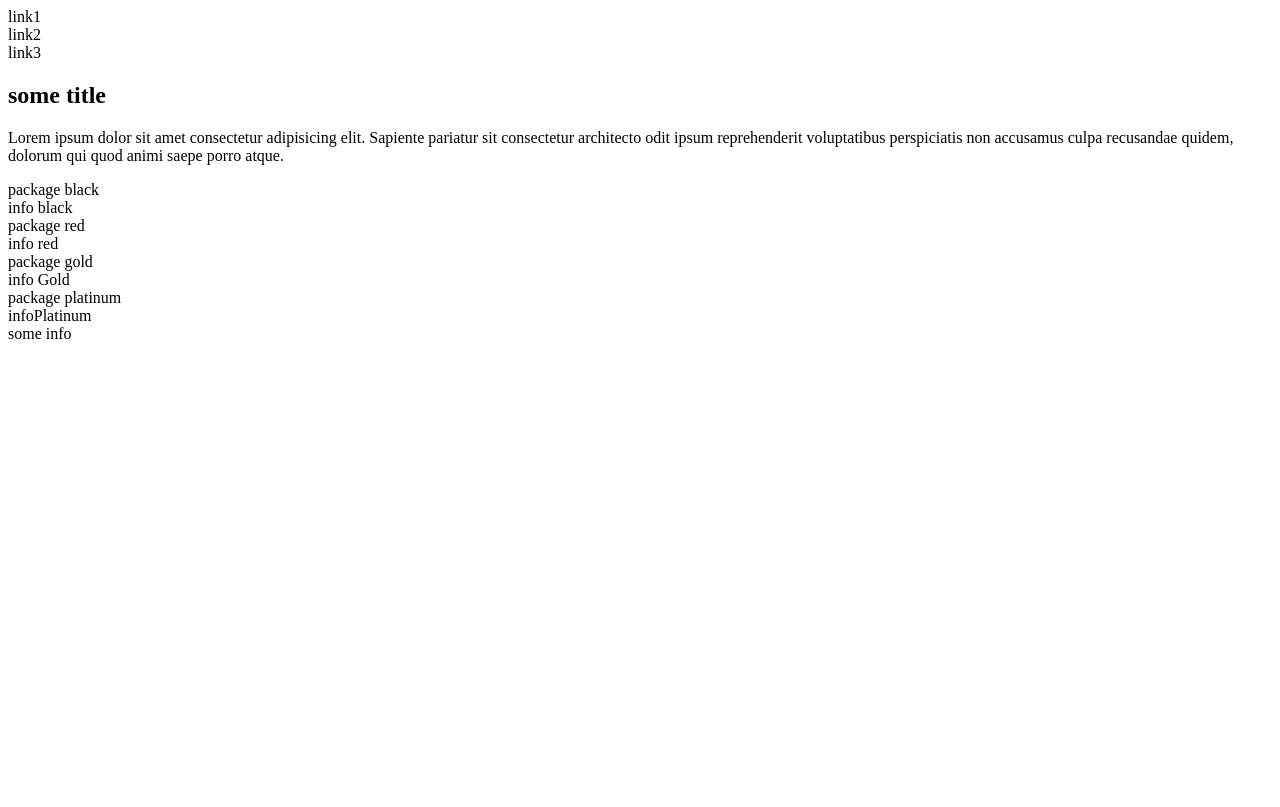
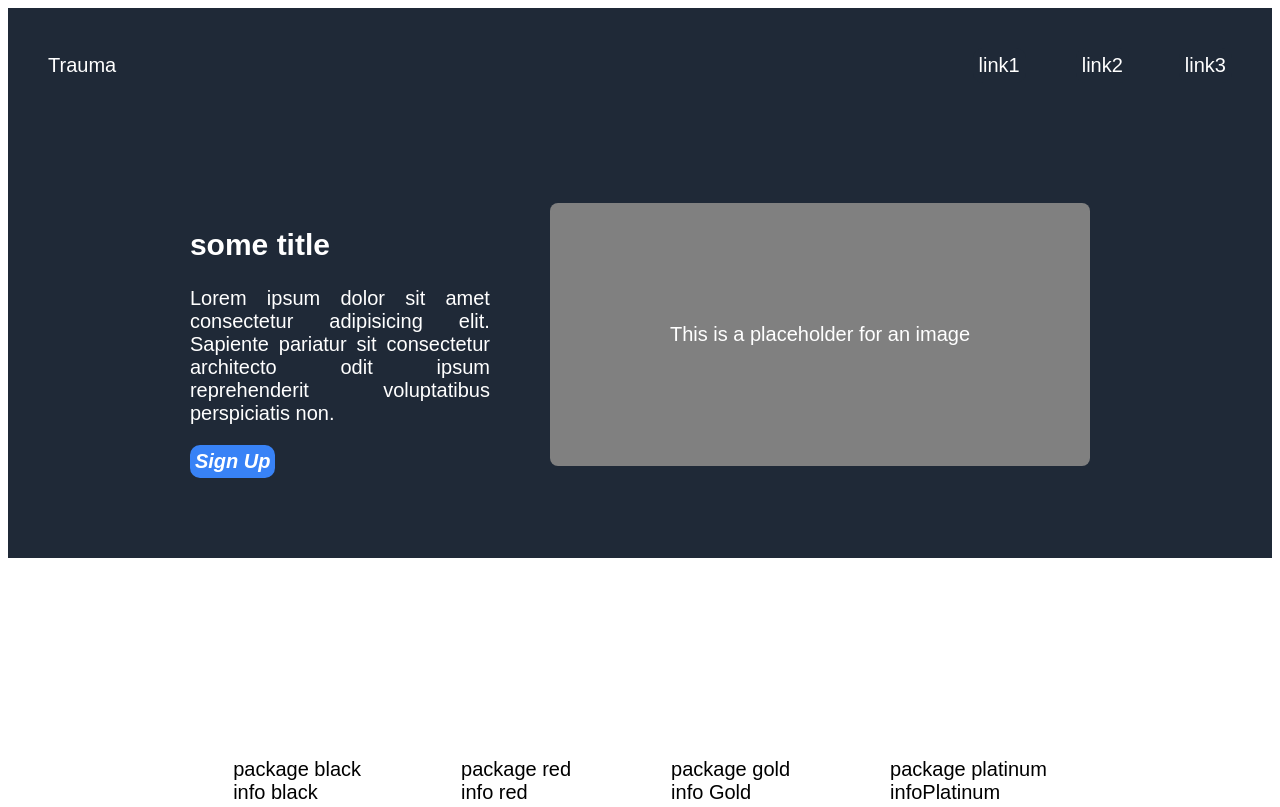
Before and after one commit to DMCarragen/Landing-Page-Project, a plain HTML site: page index.html in a window 1280 px wide. Shown: the top 807 px of the page. Drawn offline with Linux system fonts and the light colour scheme.

Commit message:
Landing page organzed based on the odin project example

```diff
--- a/index.html
+++ b/index.html
@@ -9,18 +9,23 @@
 </head>
 <body>
     <header>
-        <div class="logo"></div>
-        <div class="myButton"> link1</div>
-        <div class="myButton">link2</div>
-        <div class="myButton">link3</div>
+        <div class="logo">Trauma</div>
+        <div class="footerLinks">
+        <a href="" class="myButton">link1</a>
+        <a href="" class="myButton">link2</a>
+        <a href="" class="myButton">link3</a> </div>
     </header>
 
     <div class="bigInfo">
+        <div class="left">
       <h2>some title</h2>
       <p> Lorem ipsum dolor sit amet consectetur adipisicing elit. Sapiente
-        pariatur sit consectetur architecto odit ipsum reprehenderit voluptatibus perspiciatis non
-        accusamus culpa recusandae quidem, dolorum qui quod animi saepe porro atque.</p>
-        <div class="media-container"></div>
+        pariatur sit consectetur architecto odit ipsum reprehenderit voluptatibus perspiciatis non.</p>
+        <a href="" class="signUp">Sign Up</a>
+        </div>
+        <div class="right">
+        <div class="media-container">This is a placeholder for an image</div>
+        </div>
     </div>
     <div class="packagesComparison">
         <div class="package">package black
@@ -37,8 +42,19 @@
         </div>
     </div>
     <div class="clientExperience">
-        <div class="quote"></div>
-        <div class="clientsName"></div>
+        <div class="quote"> some quote expeirence bla bla sdhahdiashdsiau</div>
+        <div class="clientsName"> James Willow, Platinum PAckage customer</div>
+    </div>
+
+    <div class="Box">
+    <div class="bluePopup">
+                <div class="container">
+
+                <div class="pageNotiTxt">Become a member Now </div>
+                <div class="pageNotiTxt">Sign up and one of our representatives will contact you soon</div>
+            </div>
+        <a href="" class="signUp" id="whitebutton">Sign Up</a>
+    </div>
     </div>
     <footer> some info</footer>
 </body>
--- a/styles.css
+++ b/styles.css
@@ -0,0 +1,67 @@
+body {
+    background: white; text-align: justify; font-family: Arial, Helvetica, sans-serif; font-size: 20px;
+}
+
+/* header 1/5 section */
+header {background: #1F2937;
+color: white; display: flex; align-items: center; justify-content: space-between;
+padding: 40px;}
+
+.logo {display: flex; justify-content: left;}
+.footerLinks {display: flex; align-items: center; gap: 50px;}
+.myButton {background: #1F2937; color: white; text-decoration: none; padding: 6px;
+    border-radius: 10px;}
+.myButton:hover {background: #4b6385; color: white;}
+.myButton:active {background: white; color: #1F2937;}
+
+/* 2/5 Section */
+.bigInfo {
+    background: #1F2937; color: white; display: flex; justify-content: center; gap: 60px; padding: 80px;
+}
+
+h2 {color: white; font-family: Arial, Helvetica, sans-serif; font-weight: bolder;
+     display: block; width: 300px; }
+p {color: white; font-family: Arial, Helvetica, sans-serif; width: 300px; display: flex;}
+
+.signUp { background: #3882F6; color: white; font-family: Arial, Helvetica, sans-serif;
+    font-style: italic; display: flex; align-items: center; border-radius: 10px; text-decoration: none;
+font-weight: bold; width: fit-content; border: 5px solid #3882F6;}
+.signUp:active {background: #0a5bdf; color: white;}
+.signUp:hover {background: #85aceb; color: white;}
+
+.left .right div { border: 5px solid red; flex: 1; }
+
+.media-container {
+    border-radius: 8px; border-color: white;
+    display: flex; flex-wrap: wrap; border: 10px; padding: 120px; background: gray;
+}
+
+
+.packagesComparison {
+    display: flex; justify-content: center; gap: 100px;
+    padding: 200px;
+}
+.package {max-width: 200px;}
+
+
+.clientExperience {background: rgb(226, 217, 217); color: #1F2937; font-family: Arial, Helvetica, sans-serif;
+padding: 200px;}
+.quote { font-style: italic; text-align: center;}
+.clientsName { font-weight: bold; text-align: right;}
+
+.bluePopup {background: #3882F6;max-width: max-content; height: 80px; margin: 40px; display: flex;
+border-radius: 10px; padding: 20px; gap: 5px;}
+.pageNotiTxt {
+    color: white; font-family: Arial, Helvetica, sans-serif; padding: 5px;
+    justify-content: center; text-align: left;
+}
+
+.Box {
+    display: flex; justify-content: center;
+}
+
+
+
+footer {background: #1F2937; justify-content: center; text-align:  center;
+font-family: Arial, "Helvetica Neue", Helvetica, sans-serif; display: flex;
+padding: 5%;}
```
